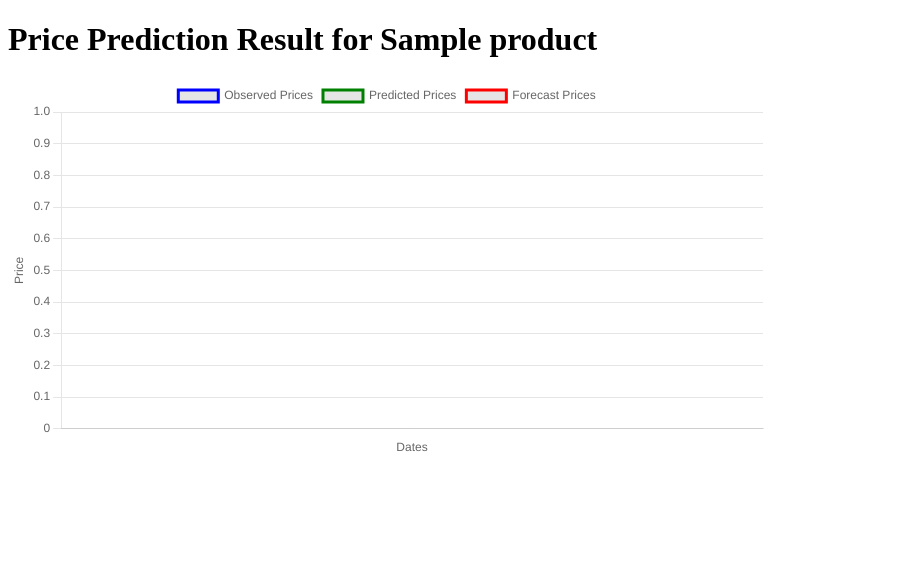
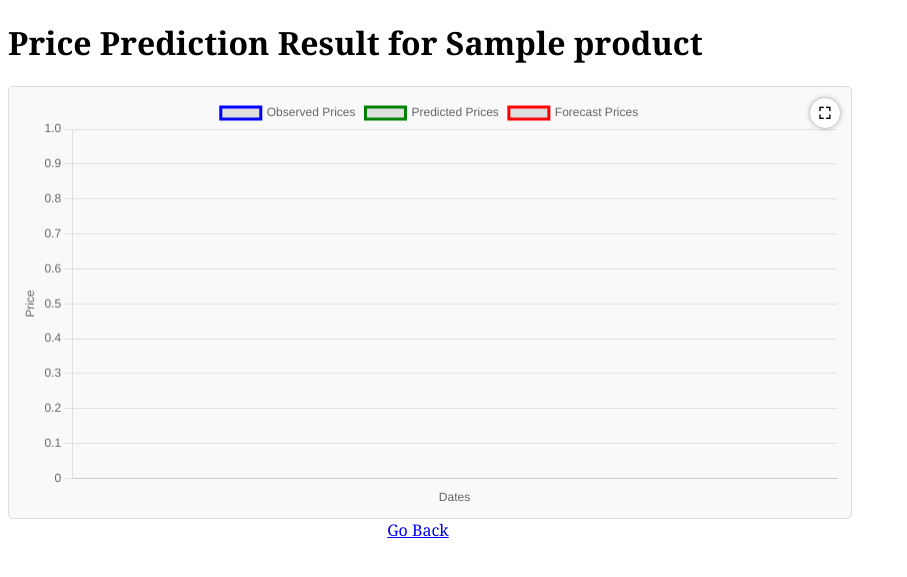
Before and after one commit to darshil511/APMC-price-predictor, a Flask app: template templates/result.html in a window 1280 px wide. Shown: the top 577 px of the page, without its empty margins (0-907 px from the left). Run offline with Flask 2, Linux system fonts and the light colour scheme; the template is opened without the code that fills it: most values are stand-ins (such as "Sample title", 1, 10 or a date in 2020).

Commit message:
added maximize/minimize button for graph and back button to return to home page

```diff
--- /dev/null
+++ b/static/css/style_result.css
@@ -0,0 +1,56 @@
+body {
+    font-family: Georgia, 'Times New Roman', Times, serif;
+}
+
+.chart-container {
+    position: relative;
+    width: 65%;
+    height: 40%;
+    /* margin: auto; */
+    padding: 10px;
+    border: 1px solid #ddd;
+    border-radius: 5px;
+    background: #f9f9f9;
+    transition: all 0.3s ease-in-out;
+}
+
+.fullscreen {
+    position: absolute;
+    top: 10px;
+    left: 10px;
+    right: 10px;
+    bottom: 10px;
+    width: 97%;
+    height: 95%;
+    background: white;
+    z-index: 1000;
+    box-shadow: 0px 0px 10px rgba(0, 0, 0, 0.3);
+}
+
+.toggle-btn {
+    position: absolute;
+    top: 10px;
+    right: 10px;
+    background: white;
+    border: 1px solid #ccc;
+    border-radius: 50%;
+    width: 30px;
+    height: 30px;
+    display: flex;
+    align-items: center;
+    justify-content: center;
+    cursor: pointer;
+    font-size: 16px;
+    font-weight: bold;
+    box-shadow: 0px 0px 5px rgba(0, 0, 0, 0.2);
+    z-index: 1100;
+}
+
+.toggle-btn:hover {
+    background: #f0f0f0;
+}
+
+.back-button{
+    padding-left: 30%;
+    text-decoration: underline;
+}
--- a/templates/error.html
+++ b/templates/error.html
@@ -1,7 +1,7 @@
 <!DOCTYPE html>
 <html lang="en">
 <head>
-    <link rel="stylesheet" href="{{ url_for('static', filename='css/style.css') }}">
+    <link rel="stylesheet" href="{{ url_for('static', filename='css/style_index.css') }}">
     <meta charset="UTF-8">
     <meta name="viewport" content="width=device-width, initial-scale=1.0">
     <title>Error Page</title>
--- a/templates/index.html
+++ b/templates/index.html
@@ -2,7 +2,7 @@
 <html lang="en">
 <head>
     <title>APMC Price Predictor</title>
-    <link rel="stylesheet" href="{{ url_for('static', filename='css/style.css') }}">
+    <link rel="stylesheet" href="{{ url_for('static', filename='css/style_index.css') }}">
 </head>
 <body>
         <h1 id="heading">Welcome to APMC Price Predictor!</h1>
--- a/templates/result.html
+++ b/templates/result.html
@@ -5,13 +5,17 @@
     <meta name="viewport" content="width=device-width, initial-scale=1.0">
     <title>Price Prediction Result</title>
     <script src="https://cdn.jsdelivr.net/npm/chart.js"></script>
+    <link rel="stylesheet" href="{{ url_for('static', filename='css/style_result.css') }}">
 </head>
 <body>
     <h1>Price Prediction Result for {{ product }}</h1>
 
-    <div class="chart-container" style="position: relative; height:35%; width:60%;">
+    <div class="chart-container" id="chartContainer">
         <canvas id="priceChart"></canvas>
+        <div class="toggle-btn" id="toggleButton">⛶</div>
     </div>
+
+    <a class="back-button" href="/">Go Back</a>
 
 
     <script>
@@ -71,6 +75,21 @@
                 }
             }
         });
+
+        // Toggle Fullscreen Functionality
+        const chartContainer = document.getElementById("chartContainer");
+        const toggleButton = document.getElementById("toggleButton");
+
+        toggleButton.addEventListener("click", () => {
+            if (chartContainer.classList.contains("fullscreen")) {
+                chartContainer.classList.remove("fullscreen");
+                toggleButton.textContent = "⛶"; // Maximize icon
+            } else {
+                chartContainer.classList.add("fullscreen");
+                toggleButton.textContent = "✖"; // Minimize icon
+            }
+        });
+
     </script>
 </body>
 </html>
```
Also changed, not shown: static/css/style_index.css (renamed from static/css/style.css).
